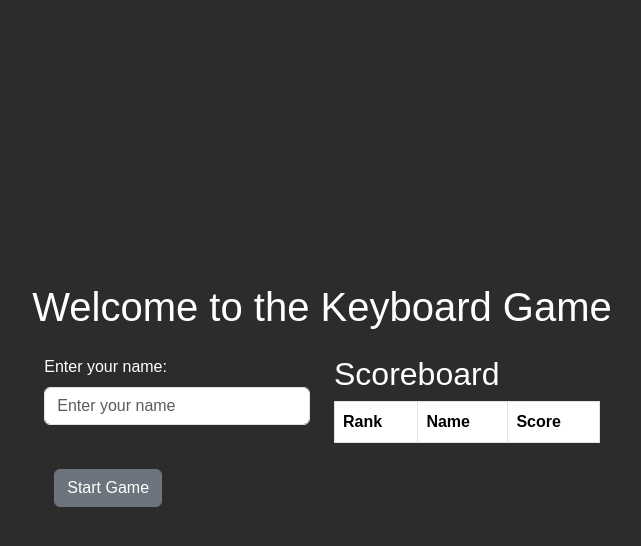
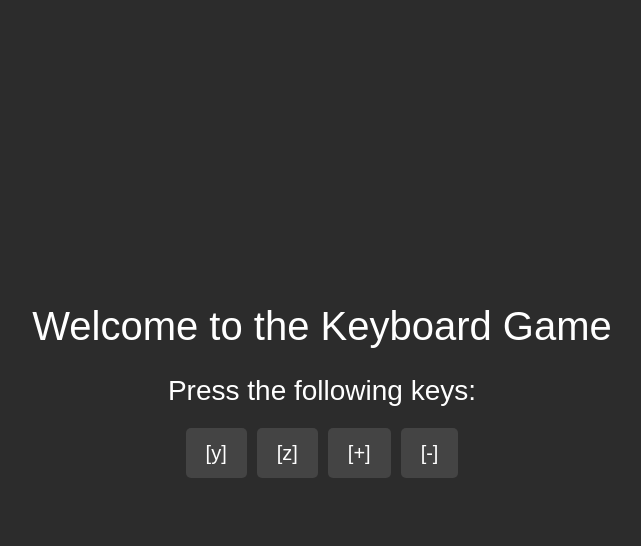
Before and after one commit to Nejcc/nejcc.github.io, a PHP site: page /keyboard/index.html in a window 1280 px wide. Shown: the top 546 px of the page, without its empty margins (318-959 px from the left). Run offline with PHP 8.4, Linux system fonts and the light colour scheme; lists and menus that the app fills with data are empty; some libraries are stand-ins or nearby versions.

Commit message:
add milionar

```diff
--- a/keyboard/app.js
+++ b/keyboard/app.js
@@ -22,6 +22,11 @@ createApp({
             selectedColor: '#ffff00',
             selectedFont: 'Arial',
             keysToPress: 10,
+            pointsPerCorrect: 10, // Points awarded per correct key press
+            log: [], // Log of key presses
+            layoutVerified: false, // Track if the keyboard layout is verified
+            layoutCheckKeys: ['y', 'z', '+', '-'], // Keys to check for layout verification
+            pressedLayoutKeys: [], // Keys pressed for layout verification
         };
     },
     computed: {
@@ -39,6 +44,9 @@ createApp({
         },
         correctPercentage() {
             return (this.correctCount / (this.correctCount + this.wrongCount)) * 100;
+        },
+        allKeysPressed() {
+            return this.layoutCheckKeys.every(key => this.pressedLayoutKeys.includes(key));
         }
     },
     methods: {
@@ -47,6 +55,9 @@ createApp({
             this.keys = await response.json();
         },
         startGame() {
+            if (!this.layoutVerified) {
+                return;
+            }
             if (this.playerName.trim() === '') {
                 alert('Please enter your name');
                 return;
@@ -65,6 +76,7 @@ createApp({
             this.wrongKeys = [];
             this.wrongKey = '';
             this.isGameOver = false;
+            this.log = [];
             clearInterval(this.gameInterval);
         },
         restartGame() {
@@ -87,8 +99,12 @@ createApp({
             this.wrongKey = '';
         },
         handleKeyPress(event) {
+            if (!this.layoutVerified) {
+                this.checkLayout(event.key.toLowerCase());
+                return;
+            }
             if (this.timeLeft > 0) {
-                const pressedKey = event.key;
+                const pressedKey = event.key.toLowerCase();
 
                 if (event.key === 'Shift') {
                     this.isShiftPressed = true;
@@ -109,14 +125,17 @@ createApp({
             return shiftKeys[key] || key.toUpperCase();
         },
         processKeyPress(pressedKey) {
-            if (pressedKey === this.currentKey) {
+            if (pressedKey === this.currentKey.toLowerCase()) {
                 this.correctCount++;
                 this.correctKeys.push(pressedKey);
+                this.log.push({ requested: this.currentKey, clicked: pressedKey, result: 'Correct' });
                 this.nextKey();
+                this.addPoints();
             } else {
                 this.wrongCount++;
                 this.wrongKeys.push(pressedKey);
                 this.wrongKey = pressedKey;
+                this.log.push({ requested: this.currentKey, clicked: pressedKey, result: 'Wrong' });
                 setTimeout(() => {
                     this.wrongKey = '';
                     this.nextKey();
@@ -129,13 +148,14 @@ createApp({
             } else {
                 clearInterval(this.gameInterval);
                 this.isGameOver = true;
+                this.showLogModal();
             }
         },
         toggleLock(key) {
             key.locked = !key.locked;
         },
         saveScore() {
-            const newScore = { name: this.playerName, score: this.correctCount };
+            const newScore = { name: this.playerName, score: this.correctCount * this.pointsPerCorrect };
             this.scoreboard.push(newScore);
             this.scoreboard.sort((a, b) => b.score - a.score);
             if (this.scoreboard.length > 20) {
@@ -162,6 +182,25 @@ createApp({
                 backgroundColor: key.char === this.currentKey ? this.selectedColor : '',
                 fontFamily: this.selectedFont
             };
+        },
+        addPoints() {
+            const points = this.correctCount * this.pointsPerCorrect;
+            this.$set(this.scoreboard, this.scoreboard.length - 1, { name: this.playerName, score: points });
+        },
+        showLogModal() {
+            const logModal = new bootstrap.Modal(document.getElementById('logModal'));
+            logModal.show();
+        },
+        checkLayout(key) {
+            if (this.layoutCheckKeys.includes(key) && !this.pressedLayoutKeys.includes(key)) {
+                this.pressedLayoutKeys.push(key);
+            }
+            if (this.allKeysPressed) {
+                this.layoutVerified = true;
+            }
+        },
+        checkKeyPressed(key) {
+            return this.pressedLayoutKeys.includes(key);
         }
     },
     async mounted() {
--- a/keyboard/index.html
+++ b/keyboard/index.html
@@ -6,7 +6,6 @@
     <title>Illuminated Keyboard Game</title>
     <link href="https://cdn.jsdelivr.net/npm/bootstrap@5.3.3/dist/css/bootstrap.min.css" rel="stylesheet" integrity="sha384-QWTKZyjpPEjISv5WaRU9OFeRpok6YctnYmDr5pNlyT2bRjXh0JMhjY6hW+ALEwIH" crossorigin="anonymous">
     <link rel="stylesheet" href="styles.css">
-
 </head>
 <body>
 <div id="app">
@@ -15,18 +14,31 @@
             <h1>Welcome to the Keyboard Game</h1>
         </div>
     </div>
-        <div v-if="!gameStarted" class="start-screen">
-            <div class="container">
+    <div v-if="!layoutVerified" class="verify-layout container text-center">
+        <h3>Press the following keys:</h3>
+        <div class="verify-keys">
+            <span :class="{ 'pressed': checkKeyPressed('y') }">[y]</span>
+            <span :class="{ 'pressed': checkKeyPressed('z') }">[z]</span>
+            <span :class="{ 'pressed': checkKeyPressed('+') }">[+]</span>
+            <span :class="{ 'pressed': checkKeyPressed('-') }">[-]</span>
+        </div>
+        <p v-if="allKeysPressed">We are set!</p>
+    </div>
+    <div v-if="layoutVerified && !gameStarted" class="start-screen container">
         <div class="row">
-                    <div class="col-6">
-                        <div class="mb-3">
-                            <label for="playerName" class="form-label">Enter your name:</label>
-                            <input type="text" required class="form-control" id="playerName" placeholder="Enter your name"
-                                   v-model="playerName">
+            <div class="col-md-6 offset-md-3 col-lg-4 offset-lg-4">
+                <div class="card p-3 mb-4">
+                    <div class="card-body">
+                        <h3 class="card-title text-center">Enter your name</h3>
+                        <input type="text" required class="form-control" id="playerName" placeholder="Enter your name" v-model="playerName">
+                        <button class="btn btn-primary mt-3 w-100" @click="startGame">Start Game</button>
                     </div>
                 </div>
-                    <div class="col-6">
-                        <h2>Scoreboard</h2>
+            </div>
+        </div>
+        <div class="row">
+            <div class="col-12">
+                <h2 class="text-center">Scoreboard</h2>
                 <table class="table table-striped table-bordered">
                     <thead>
                     <tr>
@@ -45,28 +57,8 @@
                 </table>
             </div>
         </div>
-                <div class="col-12">
-                    <button class="btn btn-secondary" @click="startGame">Start Game</button>
     </div>
-            </div>
-        </div>
-        <div v-else class="game-screen">
-<!--            <div class="row">-->
-<!--                <div class="col-6">-->
-<!--                    <label for="colorInput">Change Key Color:</label>-->
-<!--                    <input type="color" class="" id="colorInput" v-model="selectedColor">-->
-<!--                </div>-->
-<!--                <div class="col-6 text-end">-->
-<!--                    <label for="fontInput">Change Key Font:</label>-->
-<!--                    <select id="fontInput" class="form-select" v-model="selectedFont">-->
-<!--                        <option value="Arial">Arial</option>-->
-<!--                        <option value="Verdana">Verdana</option>-->
-<!--                        <option value="Times New Roman">Times New Roman</option>-->
-<!--                        <option value="Courier New">Courier New</option>-->
-<!--                        <option value="Georgia">Georgia</option>-->
-<!--                    </select>-->
-<!--                </div>-->
-<!--            </div>-->
+    <div v-else-if="gameStarted" class="game-screen">
         <div class="keyboard" v-if="timeLeft > 0">
             <div v-for="row in displayedKeys" :key="row" class="keyboard-row">
                 <div v-for="key in row" :key="key.char"
@@ -98,8 +90,43 @@
             </div>
         </div>
     </div>
+
+    <!-- Log Modal -->
+    <div class="modal fade" id="logModal" tabindex="-1" aria-labelledby="logModalLabel" aria-hidden="true">
+        <div class="modal-dialog modal-lg">
+            <div class="modal-content">
+                <div class="modal-header">
+                    <h5 class="modal-title" id="logModalLabel">Key Press Log</h5>
+                    <button type="button" class="btn-close" data-bs-dismiss="modal" aria-label="Close"></button>
                 </div>
+                <div class="modal-body">
+                    <table class="table table-striped">
+                        <thead>
+                        <tr>
+                            <th>Requested Key</th>
+                            <th>Clicked Key</th>
+                            <th>Result</th>
+                        </tr>
+                        </thead>
+                        <tbody>
+                        <tr v-for="(entry, index) in log" :key="index">
+                            <td>{{ entry.requested }}</td>
+                            <td>{{ entry.clicked }}</td>
+                            <td>{{ entry.result }}</td>
+                        </tr>
+                        </tbody>
+                    </table>
+                </div>
+                <div class="modal-footer">
+                    <button type="button" class="btn btn-secondary" data-bs-dismiss="modal">Close</button>
+                </div>
+            </div>
+        </div>
+    </div>
+</div>
+
 <script src="https://cdn.jsdelivr.net/npm/vue@3.2.31/dist/vue.global.js"></script>
+<script src="https://cdn.jsdelivr.net/npm/bootstrap@5.3.3/dist/js/bootstrap.bundle.min.js"></script>
 <script src="app.js"></script>
 </body>
 </html>
--- a/keyboard/styles.css
+++ b/keyboard/styles.css
@@ -16,42 +16,64 @@ body {
     color: #ffffff;
 }
 
-/*.start-screen, .game-screen {*/
-/*    text-align: center;*/
-/*}*/
+.verify-layout .verify-keys {
+    display: flex;
+    justify-content: center;
+    gap: 10px;
+    margin: 20px 0;
+}
 
-/*.start-screen h1, .start-screen h2 {*/
-/*    margin-bottom: 20px;*/
-/*}*/
+.verify-layout .verify-keys span {
+    padding: 10px 20px;
+    background-color: #444;
+    border-radius: 5px;
+    font-size: 20px;
+    color: #fff;
+}
 
-/*.start-screen input, .start-screen select {*/
-/*    margin: 10px 0;*/
-/*    padding: 10px;*/
-/*    font-size: 16px;*/
-/*}*/
+.verify-layout .verify-keys span.pressed {
+    background-color: yellow;
+    color: #000;
+}
 
-/*.start-screen button {*/
-/*    padding: 10px 20px;*/
-/*    font-size: 16px;*/
-/*    cursor: pointer;*/
-/*    margin-top: 10px;*/
-/*}*/
+.start-screen, .game-screen {
+    text-align: center;
+}
 
-/*table {*/
-/*    margin: 20px auto;*/
-/*    border-collapse: collapse;*/
-/*    width: 80%;*/
-/*    max-width: 600px;*/
-/*}*/
+.start-screen .card {
+    background-color: #3a3a3a;
+    border: none;
+    color: #ffffff;
+}
 
-/*table, th, td {*/
-/*    border: 1px solid #ffffff;*/
-/*}*/
+.start-screen input {
+    margin: 10px 0;
+    padding: 10px;
+    font-size: 16px;
+}
 
-/*th, td {*/
-/*    padding: 10px;*/
-/*    text-align: center;*/
-/*}*/
+.start-screen button {
+    padding: 10px 20px;
+    font-size: 16px;
+    cursor: pointer;
+    margin-top: 10px;
+}
+
+table {
+    margin: 20px auto;
+    border-collapse: collapse;
+    width: 80%;
+    max-width: 600px;
+}
+
+table, th, td {
+    border: 1px solid #ffffff;
+}
+
+th, td {
+    padding: 10px;
+    text-align: center;
+}
 
 .keyboard {
     display: flex;
```
Lines whose indentation alone changed are shown as unchanged.
